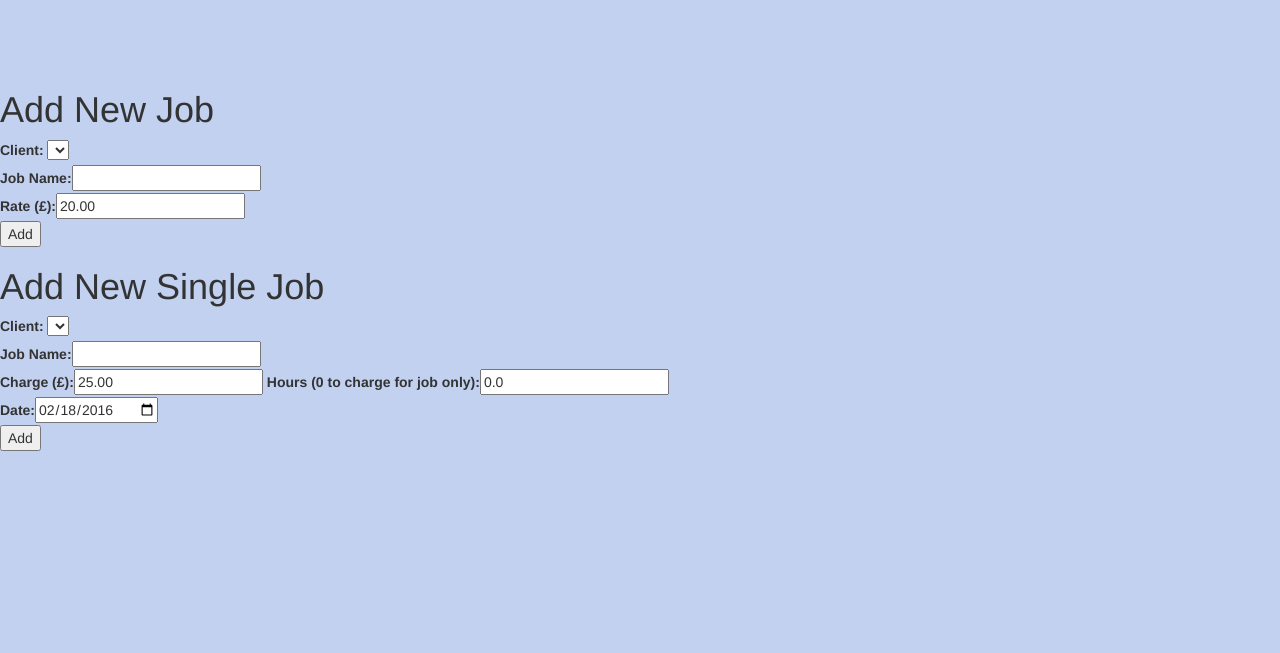
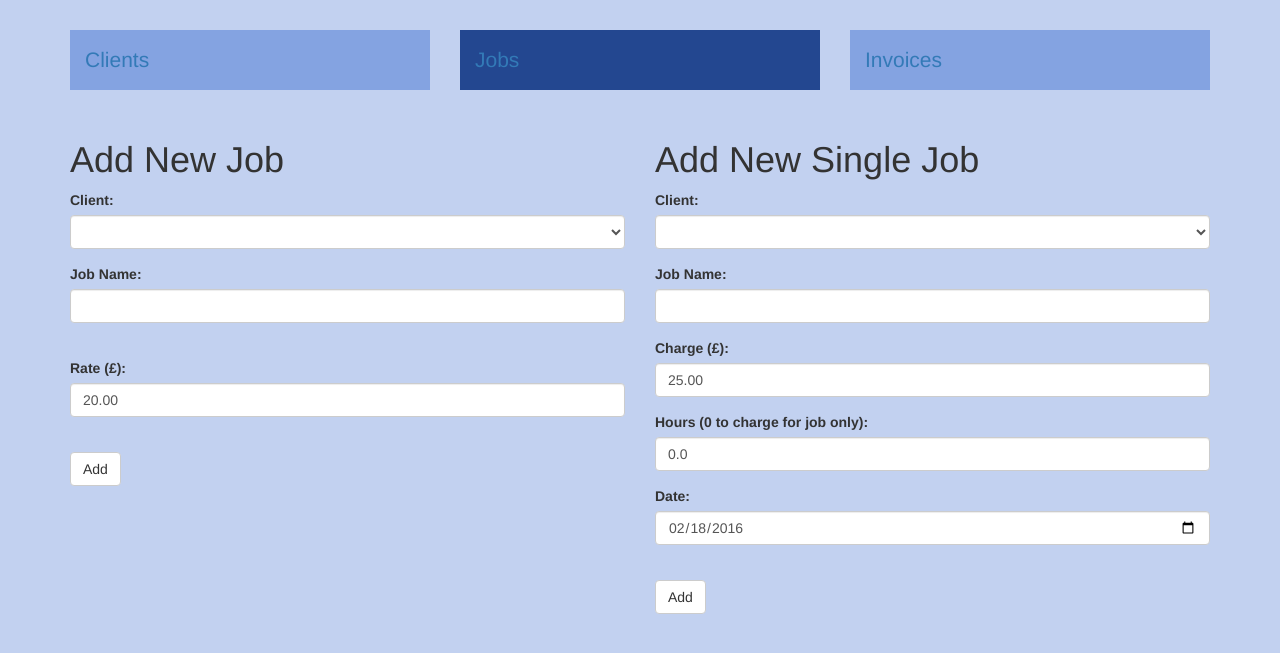
Before and after one commit to jamesfowkes/TimeTracker, a Flask app: template TimeTracker/templates/jobs.template.html in a window 1280 px wide. Shown: the top 653 px of the page. Run offline with Flask 2, Linux system fonts and the light colour scheme; the template is opened without the code that fills it, so the values that code supplies are empty; parts of the project's set-up code (start-up, migrations or seed data) failed here and were passed over; some libraries are stand-ins or nearby versions.

Commit message:
Invoices and Jobs templates use bootstrap

```diff
--- a/TimeTracker/static/view.css
+++ b/TimeTracker/static/view.css
@@ -1,5 +1,5 @@
 body {
-        padding-top: 70px;
+        padding-top: 100px;
         background-color: #c2d1f0;
 }
 
--- a/TimeTracker/templates/clients.template.html
+++ b/TimeTracker/templates/clients.template.html
@@ -17,6 +17,7 @@
             <div class="col-md-4">
                 <div class="nav">
                     <a href="{{url_for('render_default_invoice')}}">Invoices</a>
+                </div>
             </div>
         </div>
     </div>
--- a/TimeTracker/templates/forms.html
+++ b/TimeTracker/templates/forms.html
@@ -4,19 +4,29 @@
         Add New Single Job
     </h1>
     <form action="{{url_for('add_new_oneoff')}}" method=post>
+        <div class="form-group">
             <label for="ClientID">Client:</label>
-        <select id="ClientID" name="ClientID">
+            <select class="form-control" id="ClientID" name="ClientID">
                 {% for client in client_list %}
                     <option value={{client.ClientID}} {% if job_info.client.ClientID == client.ClientID %}selected{% endif %}>
                     {{client.Name}}
                     </option>
                 {% endfor %}
-        </select><br/>
-        <label for="oneoff_name">Job Name:</label><input type="text" id="oneoff_name" name="oneoff_name"/><br/>
-        <label for="charge">Charge (£):</label><input type="number" id="charge" name="charge" min="0" step="0.01" value="25.00"/>
-        <label for="hours">Hours (0 to charge for job only):</label><input type="number" id="hours" name="hours" min="0" step="0.5" value="0.0"/><br/>
-        <label for="workdate">Date:</label><input type="date" id="workdate" name="workdate" value="{{today('%Y-%m-%d')}}"/><br/>
-        <input type="submit" value="Add"/>
+            </select>
+        </div>
+        <div class="form-group">
+            <label for="oneoff_name">Job Name:</label><input class="form-control" type="text" id="oneoff_name" name="oneoff_name"/>
+        </div>
+        <div class="form-group">
+            <label for="charge">Charge (£):</label><input class="form-control" type="number" id="charge" name="charge" min="0" step="0.01" value="25.00"/>
+        </div>
+        <div class="form-group">
+        <label for="hours">Hours (0 to charge for job only):</label><input class="form-control" type="number" id="hours" name="hours" min="0" step="0.5" value="0.0"/>
+        </div>
+        <div class="form-group">
+            <label for="workdate">Date:</label><input class="form-control" type="date" id="workdate" name="workdate" value="{{today('%Y-%m-%d')}}"/><br/>
+        </div>
+        <button type="submit" class="btn btn-default">Add</button>
     </form>
 {% endmacro %}
 
@@ -26,16 +36,23 @@
         Add New Job
     </h1>
     <form action="{{url_for('add_new_job')}}" method=post>
+        <div class="form-group">
             <label for="ClientID">Client:</label>
-        <select id="ClientID" name="ClientID">
+            <select class="form-control" id="ClientID" name="ClientID">
                 {% for client in get_all_clients() %}
                     <option value={{client.ClientID}} {% if job_info.client.ClientID == client.ClientID %}selected{% endif %}>
                     {{client.Name}}
                     </option>
                 {% endfor %}
-        </select><br/>
-        <label for="job_name">Job Name:</label><input type="text" id="job_name" name="job_name"/><br/>
-        <label for="rate">Rate (£):</label><input type="number" id="rate" name="rate" min="0" step="0.01" value="20.00"/><br/>
-        <input type="submit" value="Add"/>
+            </select>
+        </div>
+        <div class="form-group">
+            <label for="job_name">Job Name:</label><input class="form-control" type="text" id="job_name" name="job_name"/><br/>
+        </div>
+        <div class="form-group">
+            <label for="rate">Rate (£):</label><input class="form-control" type="number" id="rate" name="rate" min="0" step="0.01" value="20.00"/><br/>
+        </div>
+        <button type="submit" class="btn btn-default">Add</button>
     </form>
+    </div>
 {% endmacro %}
--- a/TimeTracker/templates/jobs.template.html
+++ b/TimeTracker/templates/jobs.template.html
@@ -3,25 +3,36 @@
 {%- from 'forms.html' import render_new_job_form, render_new_oneoff_form with context %}
 {%- from 'tables.html' import render_jobs_table, render_oneoffs_table, render_invoices_list with context %}
 
-{% block nav %}
-		<div id="left_nav" class="inactive_nav">
+{% block navbar %}
+<div class="navbar navbar-fixed-top">
+    <div class="container">
+        <div class="row">
+            <div class="col-md-4">
+                <div class="nav">
                     <a href="{{url_for('clients')}}">Clients</a>
                 </div>
-		<div id="mid_nav" class="active_nav">
+            </div>
+            <div class="col-md-4">
+                <div class="active nav">
                     <a href="{{url_for('active_jobs')}}">Jobs</a>
                 </div>
-        <div id="right_nav" class="inactive_nav">
+            </div>
+            <div class="col-md-4">
+                <div class="nav">
                     <a href="{{url_for('render_default_invoice')}}">Invoices</a>
+                </div>
+            </div>
+        </div>
+    </div>
 </div>
 {% endblock %}
 
 {% block content %}
+<div class="container">
+	<div class="row">
+		<div class="col-md-7">
 
-<h1>
-
-{{job_info.title}}
-
-</h1>
+			<h1>{{job_info.title}}</h1>
 
 			{% if job_info.jobs|length > 0 %}
 			    {{ render_jobs_table(job_info) }}
@@ -46,13 +57,22 @@
 			{% if job_info.oneoffs|length > 0%}
 			    {{ render_oneoffs_table(job_info) }}
 			{% endif %}
-
+    	</div>
+        <div class="col-md-5">
 			{% if invoices is defined %}
 			    {{ render_invoices_list(invoices) }}
 			{% endif %}
+		</div>
+	</div>
 
+	<div class="row">
+	    <div class="col-md-6">
 			{{ render_new_job_form(get_all_clients(), job_info) }}
+		</div>
+		<div class="col-md-6">
 			{{ render_new_oneoff_form(get_all_clients(), job_info) }}
+		</div>
+	</div>
 
 	{% if g.tasks_to_add is defined %}
 	<div id="trellotasks">
@@ -70,5 +90,5 @@
 	</ul>
 	</div>
 	{% endif %}
-
+</div>
 {% endblock %}
--- a/TimeTracker/templates/tables.html
+++ b/TimeTracker/templates/tables.html
@@ -6,7 +6,7 @@
     {% endif %}
     </h1>
     {% if job_info.oneoffs|length > 0 %}
-        <table>
+        <table class="table">
             <tr><th>Name</th><th>Date</th><th>Rate</th><th>Hours</th><th>Total</th></tr>
             {% for oneoff in job_info.oneoffs %}
                 <tr><td>{{oneoff.Name}}</td><td>{{oneoff.format_date()}}</td><td>{{oneoff.charge()}}</td><td>{{oneoff.hours()}}</td>
@@ -27,7 +27,7 @@
 {% endmacro %}
 
 {% macro render_jobs_table(job_info) -%}
-    <table>
+    <table class="table">
         <tr><th>Job Name</th><th>Default Rate</th></tr>
 
             {% for job in job_info.jobs %}
@@ -56,9 +56,9 @@
             <h1>
             Invoices
             </h1>
-        <ol>
+            <ol class="list-group">
             {% for invoice in invoices %}
-            <li>
+                <li class="list-group-item">
                     <a href="
                         {{url_for('get_invoice_as_html', ClientID=job_info.client.ClientID, year=invoice.date().year, month=invoice.date().month)}}">
                             {{invoice.format("%B %Y")}}
@@ -75,7 +75,7 @@
 
 {% macro render_tasks_table(tasks) -%}
 
-    <table>
+    <table class="table">
     <tr><th>Job</th><th>Date</th><th>Rate (p.h.)</th><th>Start</th><th>Finish</th><th>Hours</th><th>Subtotal</th></tr>
     {% for task in tasks_data %}
     <tr>
```
Also changed, not shown: TimeTracker/templates/invoices.template.html (+19 -6 lines). Lines whose indentation alone changed are shown as unchanged.
